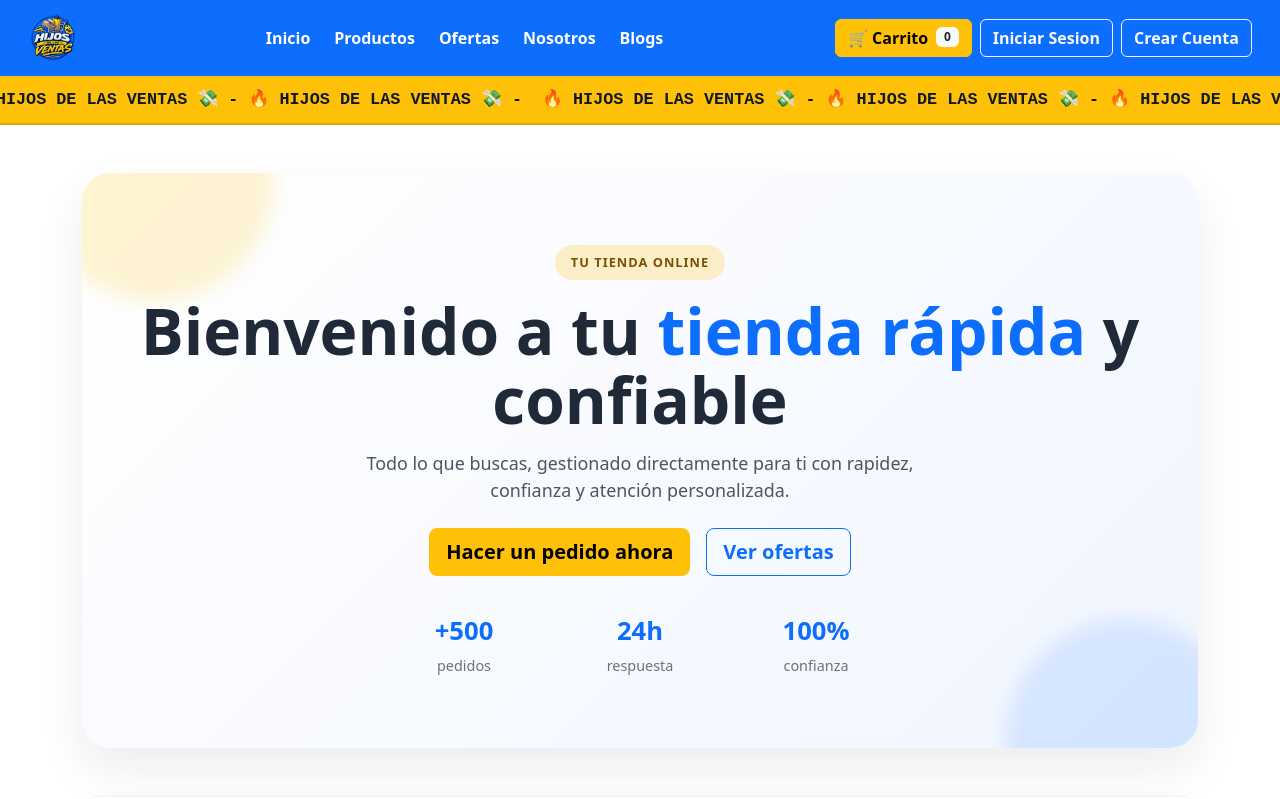
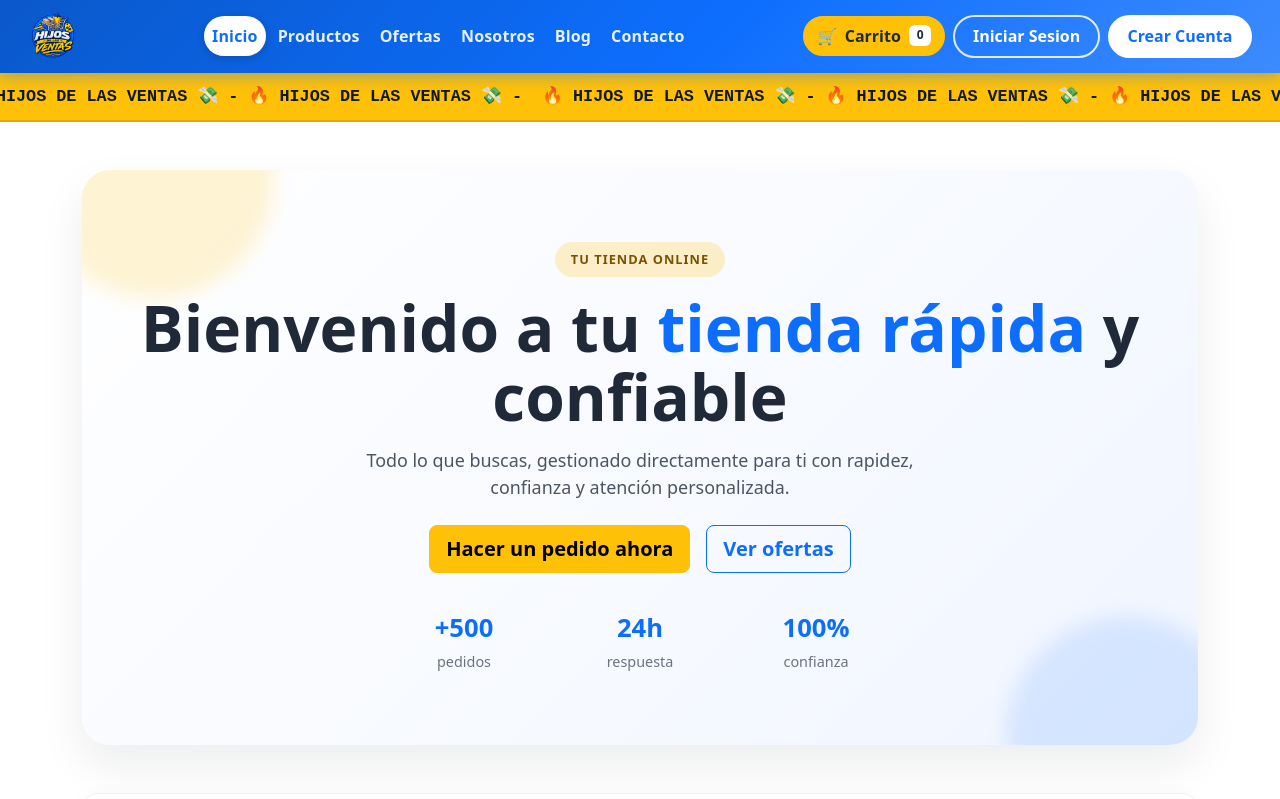
Before and after one commit to Pabloneke/HijosDeLasVentas, a React (Vite) app in the folder front/: page / in a window 1280 px wide. Shown: the top 799 px of the page. Built offline with nearby package versions, Linux system fonts and the light colour scheme.

Commit message:
Fix: Restaura sesion, carrito y enlace Contacto en el Navbar

```diff
--- a/front/src/components/organisms/Navbar.jsx
+++ b/front/src/components/organisms/Navbar.jsx
@@ -1,19 +1,41 @@
 import React, { useState } from 'react';
-import { Link } from 'react-router-dom';
+import { Link, useLocation, useNavigate } from 'react-router-dom';
+import { useAuth } from '../../context/AuthContext';
+import { useCart } from '../../context/CartContext';
+
+const ENLACES = [
+  { to: '/', texto: 'Inicio' },
+  { to: '/productos', texto: 'Productos' },
+  { to: '/ofertas', texto: 'Ofertas' },
+  { to: '/nosotros', texto: 'Nosotros' },
+  { to: '/blogs', texto: 'Blog' },
+  { to: '/contacto', texto: 'Contacto' },
+];
 
 const Navbar = () => {
   const [isOpen, setIsOpen] = useState(false);
+  const location = useLocation();
+  const navigate = useNavigate();
+  const { user, logout } = useAuth();
+  const { itemCount, registerCartTarget } = useCart();
 
-  const toggleMenu = () => {
-    setIsOpen(!isOpen);
+  const toggleMenu = () => setIsOpen(!isOpen);
+  const closeMenu = () => setIsOpen(false);
+
+  const handleLogout = () => {
+    logout();
+    closeMenu();
+    navigate('/');
   };
 
-  const closeMenu = () => {
-    setIsOpen(false);
-  };
+  // Solo administrador y vendedor ven el acceso al panel de administración
+  const puedeAdministrar = user && (user.tipo === 'administrador' || user.tipo === 'vendedor');
+
+  const isActive = (path) => (location.pathname === path ? 'active' : '');
 
   return (
-    <nav className="navbar navbar-expand-xl navbar-dark bg-primary px-3">
+    <header>
+      <nav className="navbar navbar-expand-xl navbar-dark site-navbar px-3">
         <div className="container-fluid">
           <Link className="navbar-brand d-flex align-items-center" to="/" onClick={closeMenu}>
             <img src="/img/logo.png" alt="Hijos de las Ventas" height="50" />
@@ -31,40 +53,56 @@ const Navbar = () => {
           </button>
 
           <div className={`collapse navbar-collapse ${isOpen ? 'show' : ''}`} id="navbarNav">
-          {/* mx-auto aquí centra los enlaces en el espacio disponible */}
-          <ul className="navbar-nav mx-auto mb-2 mb-xl-0 d-flex gap-2 fw-semibold">
-            <li className="nav-item">
-              <Link className="nav-link text-white" to="/" onClick={closeMenu}>Inicio</Link>
+            {/* mx-auto centra los enlaces en el espacio disponible */}
+            <ul className="navbar-nav mx-auto mb-2 mb-xl-0 gap-xl-1 fw-semibold">
+              {ENLACES.map(({ to, texto }) => (
+                <li className="nav-item" key={to}>
+                  <Link className={`nav-link site-nav-link ${isActive(to)}`} to={to} onClick={closeMenu}>
+                    {texto}
+                  </Link>
                 </li>
-            <li className="nav-item">
-              <Link className="nav-link text-white" to="/productos" onClick={closeMenu}>Productos</Link>
-            </li>
-            <li className="nav-item">
-              <Link className="nav-link text-white" to="/ofertas" onClick={closeMenu}>Ofertas</Link>
-            </li>
-            <li className="nav-item">
-              <Link className="nav-link text-white" to="/nosotros" onClick={closeMenu}>Nosotros</Link>
-            </li>
-            <li className="nav-item">
-              <Link className="nav-link text-white" to="/blogs" onClick={closeMenu}>Blogs</Link>
-            </li>
+              ))}
             </ul>
 
-          <div className="d-flex flex-column flex-xl-row gap-2 mt-3 mt-xl-0 align-items-xl-center">
-            <Link to="/carrito" className="btn btn-warning fw-bold d-flex align-items-center justify-content-center" onClick={closeMenu}>
-              <span className="me-2">🛒 Carrito</span>
-              <span className="badge bg-light text-dark">0</span>
+            <div className="site-nav-actions d-flex flex-column flex-xl-row gap-2 mt-3 mt-xl-0 align-items-xl-center">
+              <Link
+                ref={registerCartTarget}
+                to="/carrito"
+                className="btn cart-nav-button fw-bold d-flex align-items-center justify-content-center"
+                onClick={closeMenu}
+              >
+                <span className="me-2" aria-hidden="true">🛒</span>
+                <span>Carrito</span>
+                <span className="badge cart-nav-count ms-2" aria-label={`${itemCount} productos`}>{itemCount}</span>
               </Link>
-            <Link to="/login" className="btn btn-outline-light fw-semibold" onClick={closeMenu}>
+
+              {user ? (
+                <>
+                  <span className="site-nav-greeting fw-semibold">Hola, {user.nombre}</span>
+                  {puedeAdministrar && (
+                    <Link to="/admin" className="btn site-nav-btn site-nav-btn-admin fw-bold" onClick={closeMenu}>
+                      Panel Admin
+                    </Link>
+                  )}
+                  <button type="button" className="btn site-nav-btn site-nav-btn-outline fw-semibold" onClick={handleLogout}>
+                    Cerrar Sesion
+                  </button>
+                </>
+              ) : (
+                <>
+                  <Link to="/login" className="btn site-nav-btn site-nav-btn-outline fw-semibold" onClick={closeMenu}>
                     Iniciar Sesion
                   </Link>
-            <Link to="/registro" className="btn btn-outline-light fw-semibold" onClick={closeMenu}>
+                  <Link to="/registro" className="btn site-nav-btn site-nav-btn-solid fw-bold" onClick={closeMenu}>
                     Crear Cuenta
                   </Link>
+                </>
+              )}
             </div>
           </div>
         </div>
       </nav>
+    </header>
   );
 };
 
```
Lines whose indentation alone changed are shown as unchanged.
